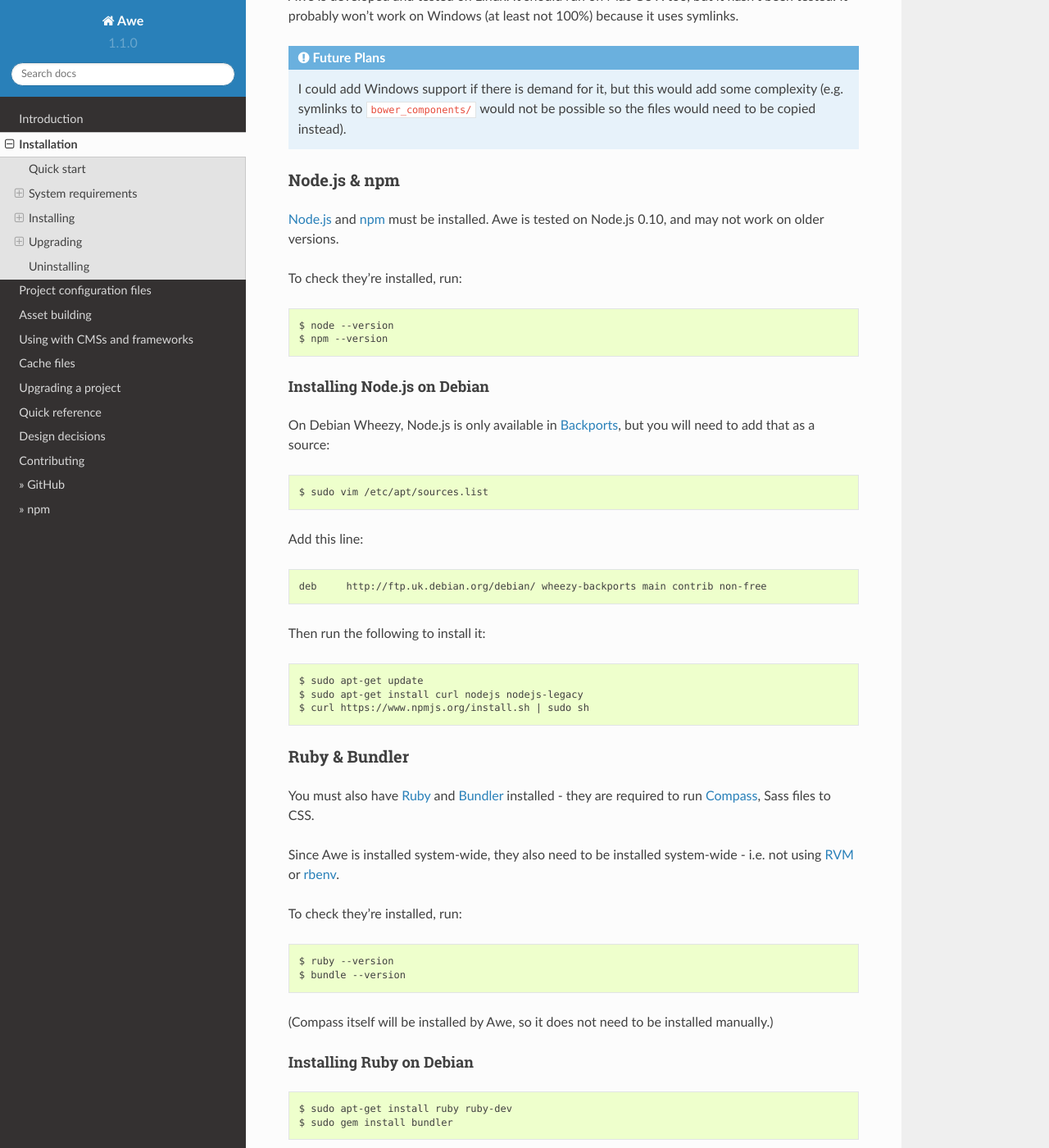
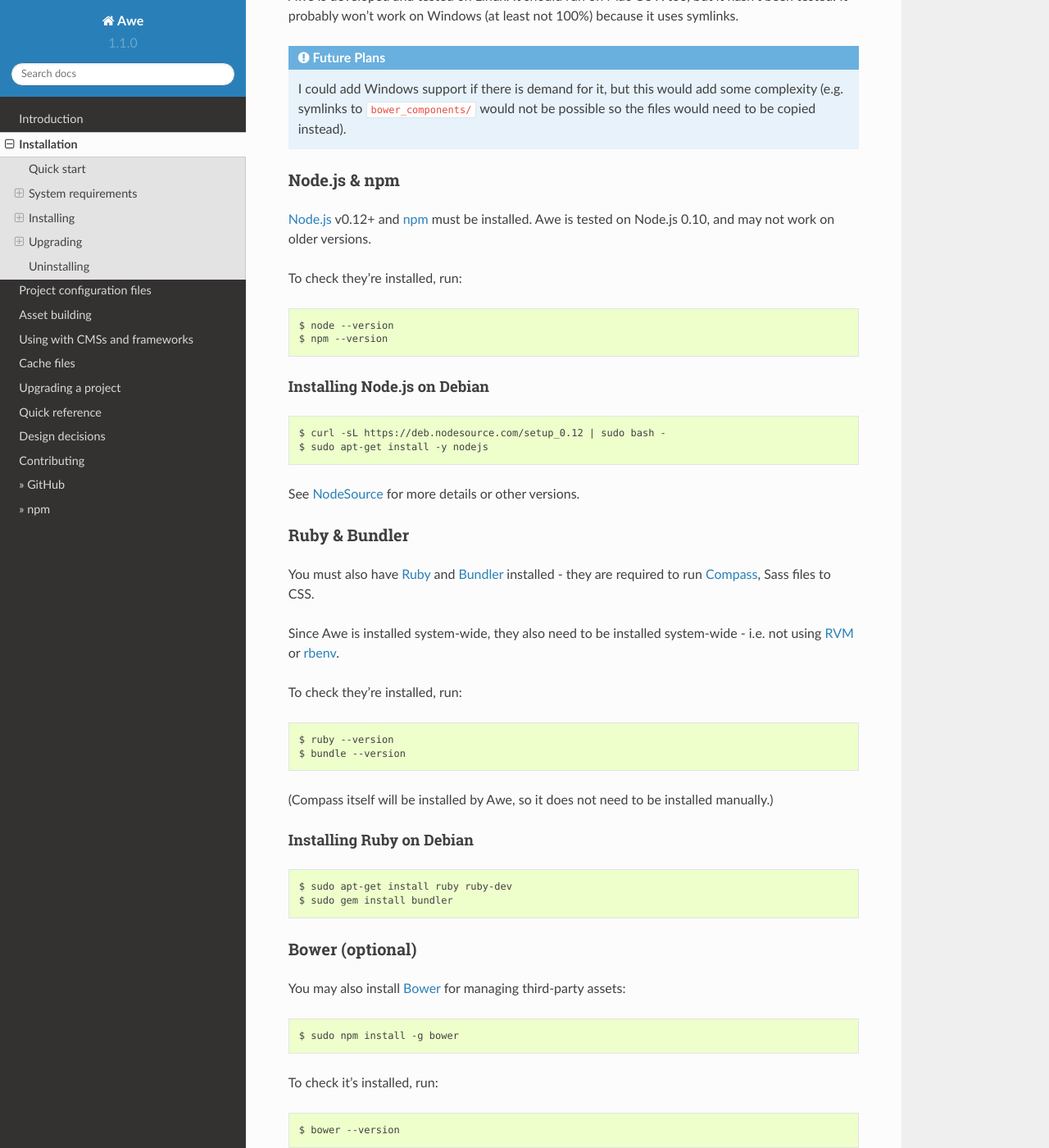
Before and after one commit to alberon/awe, a Sphinx documentation site: the page built from docs/installation.rst, in a window 1280 px wide and 1400 px high, scrolled down 1120 px. Shown: the whole window at 82% size. Built offline with Sphinx 7.4.7 and the Read the Docs theme 2.0.0, drawn with Linux system fonts in a browser that asks for light colours.

Commit message:
Various fixes and improvements for Vagrant
Compatibility with Node 0.12 (now required, 0.10 won't work any more)
Updated unit tests for latest Autoprefixer
Better async error reporting
Allow disabling sourcemaps
Fix EPROTO error when running on Vagrant
Fix EMFILE error when running on Vagrant with lots of files

```diff
--- a/docs/installation.rst
+++ b/docs/installation.rst
@@ -51,7 +51,7 @@
  Node.js & npm
 ----------------------------------------
 
-`Node.js <https://nodejs.org/>`_ and `npm <https://www.npmjs.org/>`_ must be installed. Awe is tested on Node.js 0.10, and may not work on older versions.
+`Node.js <https://nodejs.org/>`_ v0.12+ and `npm <https://www.npmjs.org/>`_ must be installed. Awe is tested on Node.js 0.10, and may not work on older versions.
 
 To check they're installed, run::
 
@@ -62,20 +62,12 @@
 Installing Node.js on Debian
 ............................
 
-On Debian Wheezy, Node.js is only available in `Backports <http://backports.debian.org/>`_, but you will need to add that as a source::
+::
 
-    $ sudo vim /etc/apt/sources.list
+    $ curl -sL https://deb.nodesource.com/setup_0.12 | sudo bash -
+    $ sudo apt-get install -y nodejs
 
-Add this line::
-
-    deb     http://ftp.uk.debian.org/debian/ wheezy-backports main contrib non-free
-
-Then run the following to install it::
-
-    $ sudo apt-get update
-    $ sudo apt-get install curl nodejs nodejs-legacy
-    $ curl https://www.npmjs.org/install.sh | sudo sh
-
+See `NodeSource <https://github.com/nodesource/distributions>`_ for more details or other versions.
 
 ----------------------------------------
  Ruby & Bundler
```
Also changed, not shown: package.json (+6 -3 lines), 6 other files.
